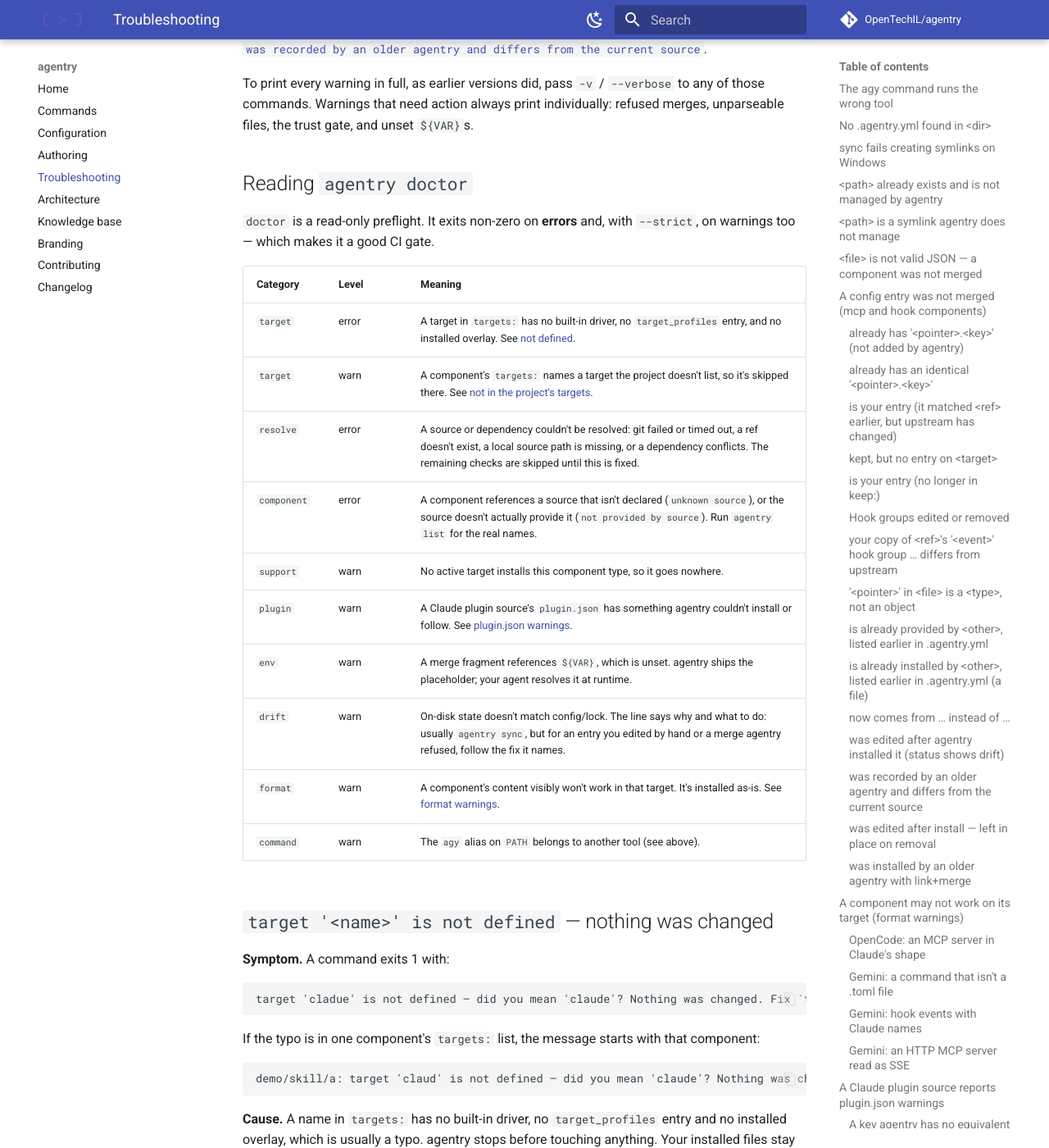
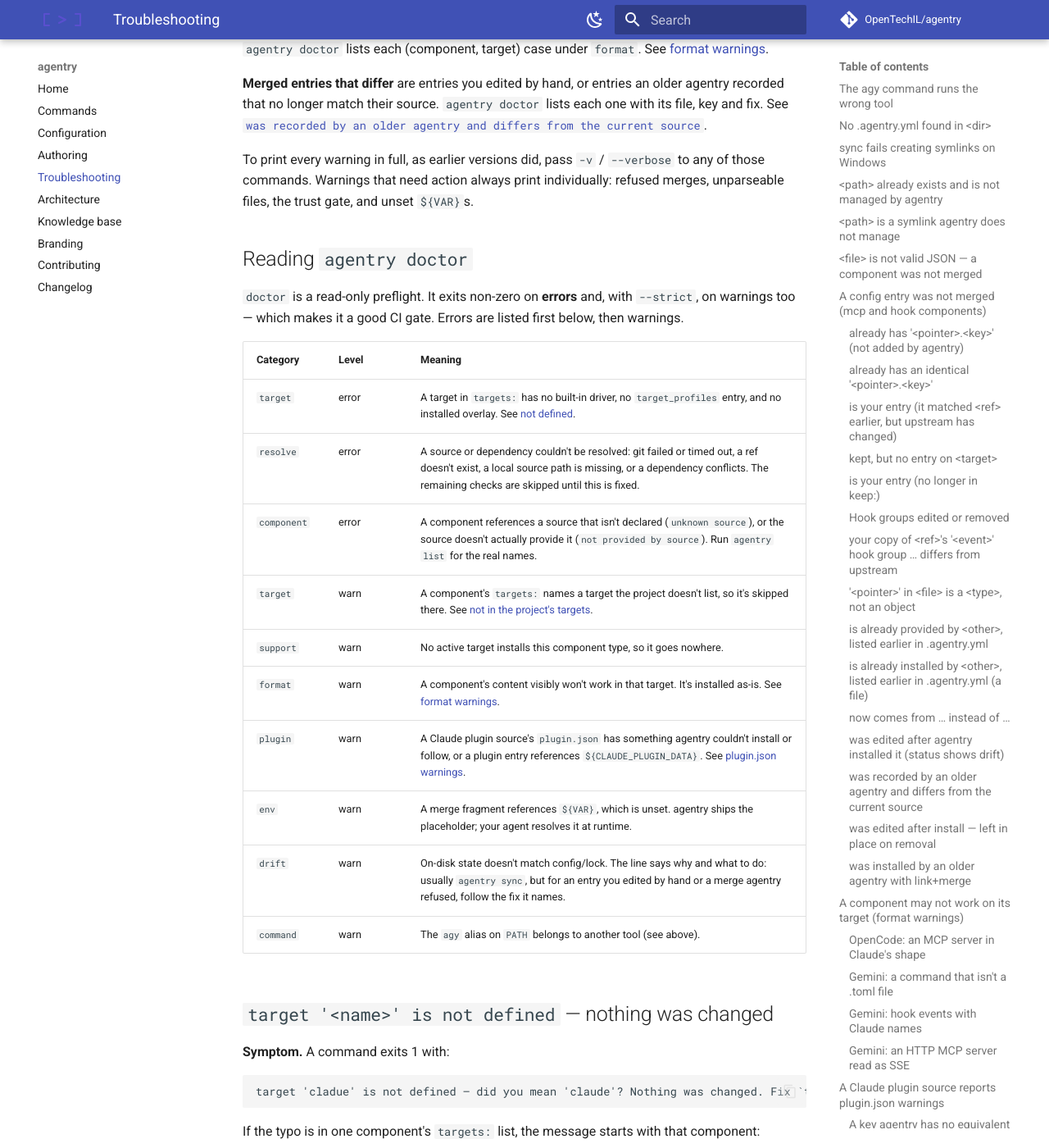
Before and after one commit to OpenTechIL/agentry, an MkDocs documentation site: the page built from docs/troubleshooting.md, in a window 1280 px wide and 1400 px high, scrolled down 15824 px. Shown: the whole window at 82% size. Built offline with MkDocs 1.6.1 and Material for MkDocs 9.7.7, drawn with Linux system fonts in a browser that asks for light colours; comment, search, counter and statistics services are not loaded; some of the changed text lies outside the part shown.

````diff
--- a/docs/troubleshooting.md
+++ b/docs/troubleshooting.md
@@ -748,6 +748,10 @@ See [`target '<name>' is not in the project's targets — skipped`](#target-name
 `2 keys in keep: have no entry on one or more targets and were not installed — …`. See
 [`kept, but no entry on <target>`](#kept-but-no-entry-on-target).
 
+**Plugin sources with features agentry doesn't install** are summarized as
+`2 plugin sources use features agentry doesn't install — run with --verbose for the list`. See
+[plugin.json warnings](#a-claude-plugin-source-reports-pluginjson-warnings).
+
 **Format mismatches** have their own summary:
 
 ```text
@@ -770,19 +774,19 @@ files, the trust gate, and unset `${VAR}`s.
 ## Reading `agentry doctor`
 
 `doctor` is a read-only preflight. It exits non-zero on **errors** and, with `--strict`,
-on warnings too — which makes it a good CI gate.
+on warnings too — which makes it a good CI gate. Errors are listed first below, then warnings.
 
 | Category | Level | Meaning |
 |---|---|---|
 | `target` | error | A target in `targets:` has no built-in driver, no `target_profiles` entry, and no installed overlay. See [not defined](#target-name-is-not-defined-nothing-was-changed). |
-| `target` | warn | A component's `targets:` names a target the project doesn't list, so it's skipped there. See [not in the project's targets](#target-name-is-not-in-the-projects-targets-skipped). |
 | `resolve` | error | A source or dependency couldn't be resolved: git failed or timed out, a ref doesn't exist, a local source path is missing, or a dependency conflicts. The remaining checks are skipped until this is fixed. |
 | `component` | error | A component references a source that isn't declared (`unknown source`), or the source doesn't actually provide it (`not provided by source`). Run `agentry list` for the real names. |
+| `target` | warn | A component's `targets:` names a target the project doesn't list, so it's skipped there. See [not in the project's targets](#target-name-is-not-in-the-projects-targets-skipped). |
 | `support` | warn | No active target installs this component type, so it goes nowhere. |
-| `plugin` | warn | A Claude plugin source's `plugin.json` has something agentry couldn't install or follow. See [plugin.json warnings](#a-claude-plugin-source-reports-pluginjson-warnings). |
+| `format` | warn | A component's content visibly won't work in that target. It's installed as-is. See [format warnings](#a-component-may-not-work-on-its-target-format-warnings). |
+| `plugin` | warn | A Claude plugin source's `plugin.json` has something agentry couldn't install or follow, or a plugin entry references `${CLAUDE_PLUGIN_DATA}`. See [plugin.json warnings](#a-claude-plugin-source-reports-pluginjson-warnings). |
 | `env` | warn | A merge fragment references `${VAR}`, which is unset. agentry ships the placeholder; your agent resolves it at runtime. |
 | `drift` | warn | On-disk state doesn't match config/lock. The line says why and what to do: usually `agentry sync`, but for an entry you edited by hand or a merge agentry refused, follow the fix it names. |
-| `format` | warn | A component's content visibly won't work in that target. It's installed as-is. See [format warnings](#a-component-may-not-work-on-its-target-format-warnings). |
 | `command` | warn | The `agy` alias on `PATH` belongs to another tool (see above). |
 
 ## `target '<name>' is not defined` — nothing was changed
````
Also changed, not shown: CHANGELOG.md (+41 -2 lines), README.md (+1 -1 lines), docs/commands.md (+1 -1 lines).
